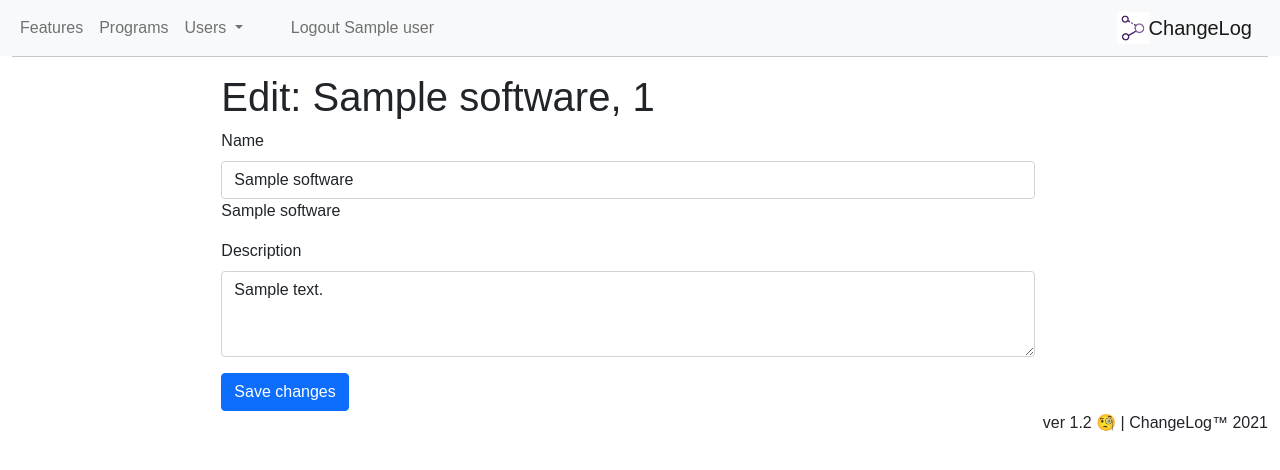
After one commit to Pshowo/flask-changelog, a Flask app: template templates/edit_program.html in a window 1280 px wide. The commit adds this page. Shown: the top 470 px of the page. Run offline with Flask 2, Linux system fonts and the light colour scheme; tables that the repository leaves empty hold one stand-in row (values such as "Sample post"); the template is opened without the code that fills it: values that come from a table or form of the project are taken from there, most other values are stand-ins (such as "Sample title", 1, 10 or a date in 2020); some libraries are stand-ins or nearby versions; some web fonts are replaced.

Commit message:
Added: Edit program name and description

```diff
--- a/app.py
+++ b/app.py
@@ -180,7 +180,6 @@ def init_app():
 
 @app.route('/features/<int:program>')
 def features(program):
-    print("Program:", program, type(program))
     login = UserPass(session.get('user'))
     login.get_user_info()
     # if not login.is_valid:
@@ -325,12 +324,9 @@ def edit_user(user_name):
         return redirect(url_for('login'))
 
     db = get_db()
-    print("User:", user_name, type("user_name"))
-    print(request.endpoint)
 
     cur = db.execute('select name, email from users where name=?', [user_name])
     user = cur.fetchone()
-    print("User:", user)
     message = None
 
     if user is None:
@@ -427,15 +423,12 @@ def programs():
     program = {}
 
     softwares = Software.query.all()
-    print(softwares)
     if request.method == "GET":
         return render_template('programs.html', softwares=softwares, active_menu='programs', login=login)
     else:
         program['name'] = "" if "name" not in request.form else request.form['name']
         program['desc'] = "" if "desc" not in request.form else request.form['desc']
 
-        print("New name:", program['name'])
-        print("New desc:", program['desc'])
 
         flash("New program: {} is added. Desc: {}".format(program['name'], program['desc']), category="info")
         new_prog = Software(name=program['name'], description=program['desc'])
@@ -443,5 +436,40 @@ def programs():
         DB.session.commit()
         return redirect( url_for('programs') )
 
+@app.route('/edit_program/<program_id>', methods=['GET', 'POST'])
+def edit_program(program_id):
+    login = UserPass(session.get('user'))
+    login.get_user_info()
+    if not login.is_valid or not login.is_admin:
+        return redirect(url_for('login'))
+
+    db = get_db()
+
+    cur = db.execute('select id_software, name, description from software where id_software=?', [program_id])
+    program = cur.fetchone()
+    message = None
+
+    if program is None:
+        flash("No such program", category='warning')
+        return redirect(url_for('programs'))
+    if request.method == 'GET':
+        return render_template('edit_program.html', active_menu='programs', program=program, login=login)
+    else:
+        new_name = '' if 'name' not in request.form else request.form['name']
+        new_desc = '' if 'desc' not in request.form else request.form['desc']
+
+        if new_name != program['name']:
+            sql = 'update software set name=? where id_software=?'
+            db.execute(sql, [new_name, program['id_software']])
+            db.commit()
+            flash("Email was changed", category='message')
+
+        if new_desc != '':
+            sql = 'update software set description=? where id_software=?'
+            db.execute(sql, [new_desc, program[0]])
+            db.commit()
+            flash("Description was changed", category='message')
+        return redirect(url_for('programs'))
+
 if __name__ == '__main__':
     app.run()
--- /dev/null
+++ b/templates/edit_program.html
@@ -0,0 +1,31 @@
+{% extends 'base.html' %}
+{% block title %}Edit program{% endblock%}
+{% block content %}
+
+<div class="conteiner row">
+  <div class="col-2"></div>
+
+  <div class="col conteiner">
+    <div class="row m-20">
+      <div class="col h1">Edit: {{ program.name }}, {{program.id_software}}</div>
+    </div>
+
+    <form id="program_form" action="{{ url_for('edit_program', program_id=program.id_software) }}" method="POST">
+
+      <div class="mb-3">
+        <label for="name" class="form-label">Name</label>
+        <input type="text" class="form-control" id="name" name="name" value="{{program.name}}">{{program.name}}
+      </div>
+
+      <div class="mb-3">
+        <label for="desc" class="form-label">Description</label>
+        <textarea class="form-control" name='desc' name='desc' id="desc" rows="3" value="{{program.description}}">{{program.description}}</textarea>
+      </div>
+
+      <button type="submit" class="btn btn-primary" value="Send">Save changes</button>
+
+    </form>
+  </div>
+  <div class="col-2"></div>
+</div>
+{% endblock %}
--- a/templates/menu.html
+++ b/templates/menu.html
@@ -9,7 +9,7 @@
           </li>
 
           <li class="nav-item">
-            <a class="nav-link" href="{{ url_for('programs') }}">Programs</a>
+            <a class="nav-link {{'active' if active_menu == 'programs'}}" href="{{ url_for('programs') }}">Programs</a>
           </li>
           {% if login.user != None %}
           <li class="nav-item dropdown">
--- a/templates/programs.html
+++ b/templates/programs.html
@@ -23,7 +23,7 @@
           {% if login.user != None %}
           <td>
           <a type="button" class="btn btn-outline-dark btn-sm"
-             href="#">Edit</a>
+             href="{{ url_for('edit_program', program_id=program.id_software) }}">Edit</a>
           <a type="button" class="btn btn-outline-danger btn-sm delete-confirm" data-bs-toggle="modal" data-bs-target="#confirmDeleteModal"
               data-url="#">Delete</a>
           </td>
@@ -38,10 +38,11 @@
 {% block aside %}
 <aside class='col-4' >
   {% if login.user != None %}
+        <h5 class="text-center">Add new program</h5><hr>
         <form id="new_program" action="{{ url_for('programs') }}" method="POST">
           <div class="mb-3">
             <label for="exampleFormControlInput1" class="form-label">Program name</label>
-            <input type="text" class="form-control" name='name' id="exampleFormControlInput1" placeholder="Program 1">
+            <input type="text" class="form-control" name='name' id="exampleFormControlInput1">
           </div>
           <div class="mb-3">
             <label for="exampleFormControlTextarea1" class="form-label">Program description</label>
```
